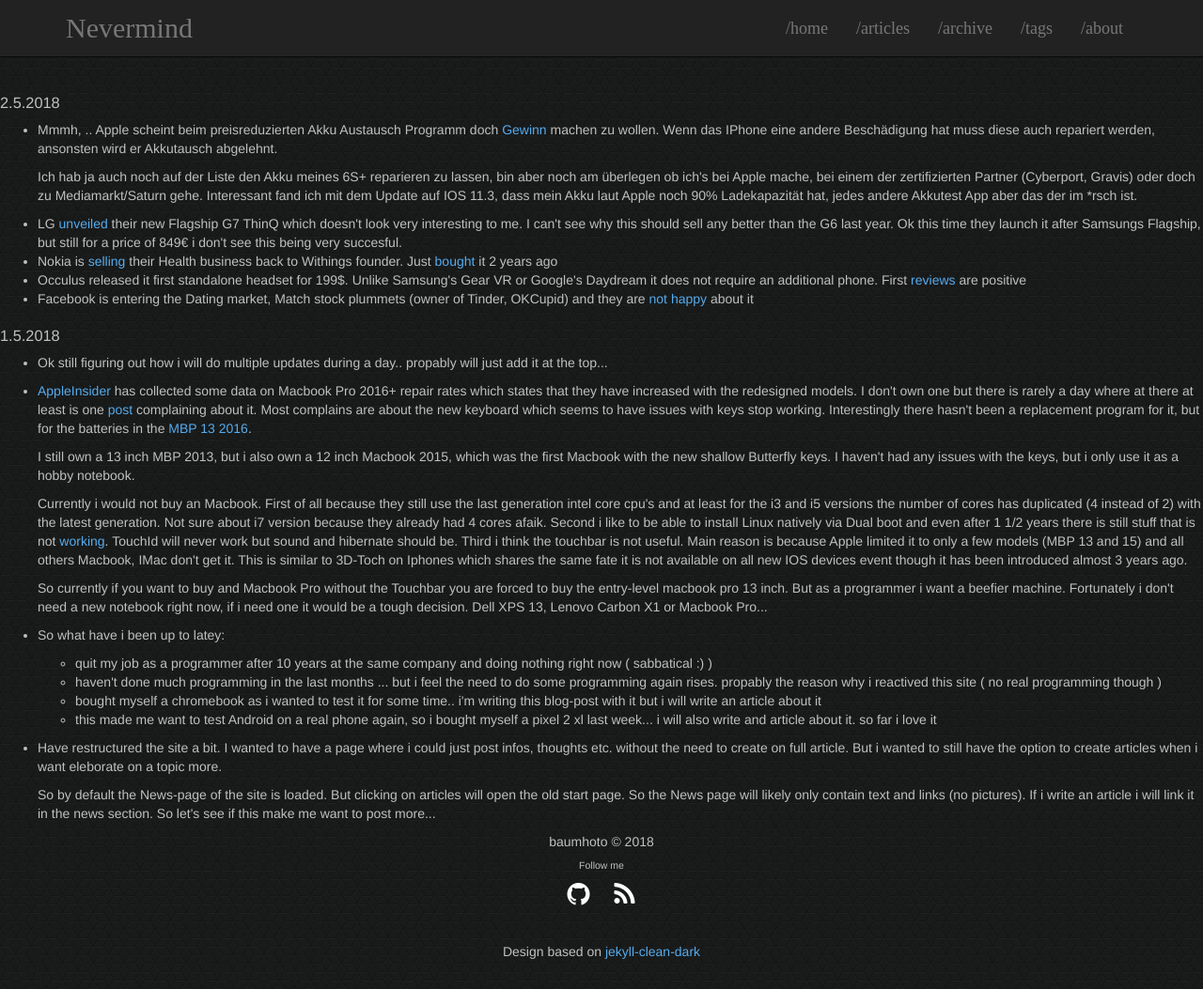
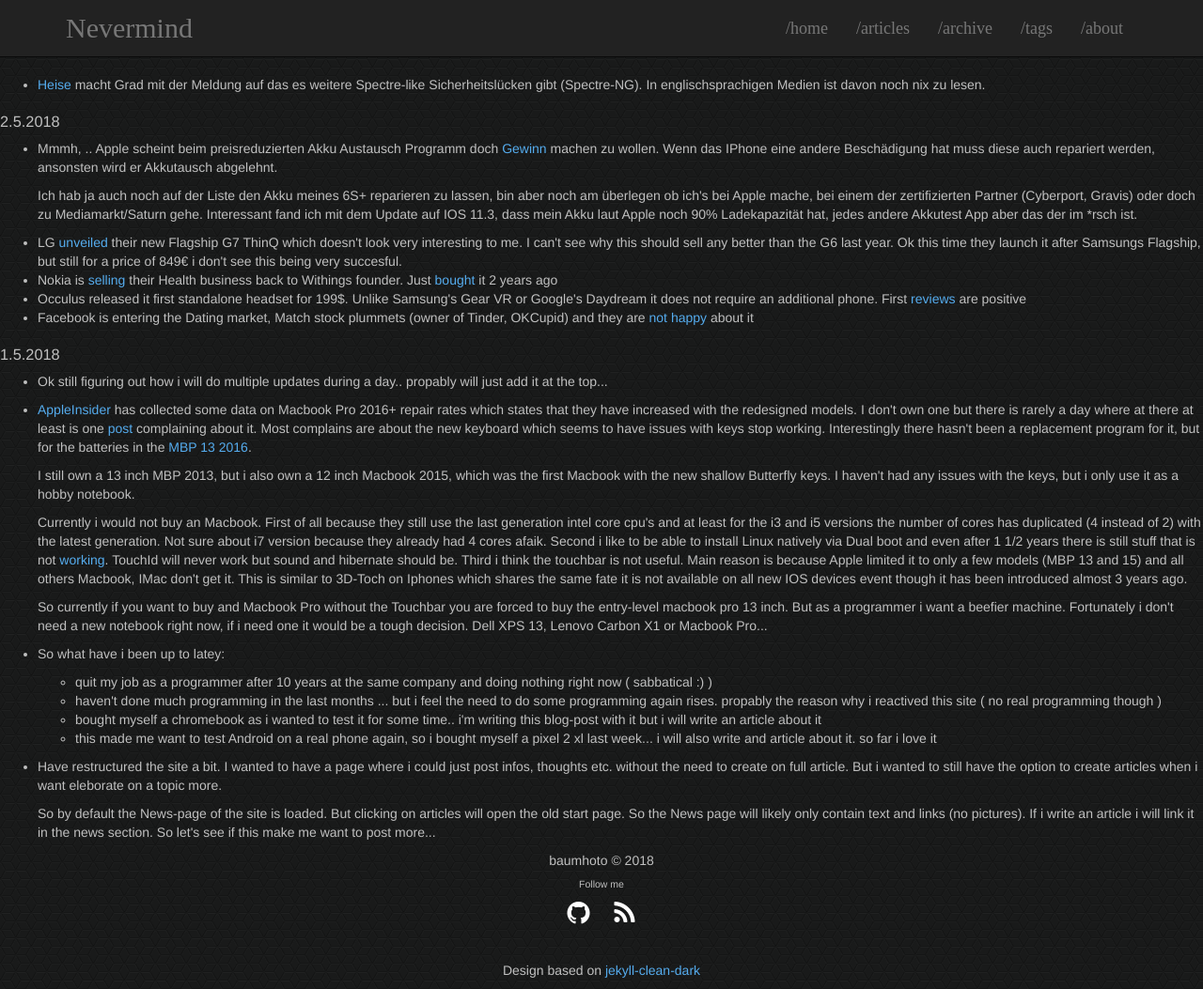
Before and after one commit to baumhoto/baumhoto.github.io, a Jekyll site: the page html/news.html, which Jekyll copies as it is, in a window 1280 px wide and 1053 px high. Shown: the whole window at 94% size. Built offline with Jekyll 4.4.1, drawn with Linux system fonts in a browser that asks for light colours.

Commit message:
News 3rd May

```diff
--- a/html/news.html
+++ b/html/news.html
@@ -52,6 +52,14 @@
     </div>
   </nav>
   <div id="content">
+  <div id="2018_5_3">
+  	<ul>
+  		<li>
+  			<a href="https://m.heise.de/securit
+  			y/meldung/Spectre-NG-Intel-Prozessoren-von-neuen-hochriskanten-Sicherheitsluecken-betroffen-4039302.html" >Heise</a> macht Grad mit der Meldung auf das es weitere Spectre-like Sicherheitslücken gibt (Spectre-NG). In englischsprachigen Medien ist davon noch nix zu lesen.
+  		</li>
+  	</ul>
+  </div>
     <div id="2018_5_2">
       <h3>2.5.2018</h3>
       <ul>
```
